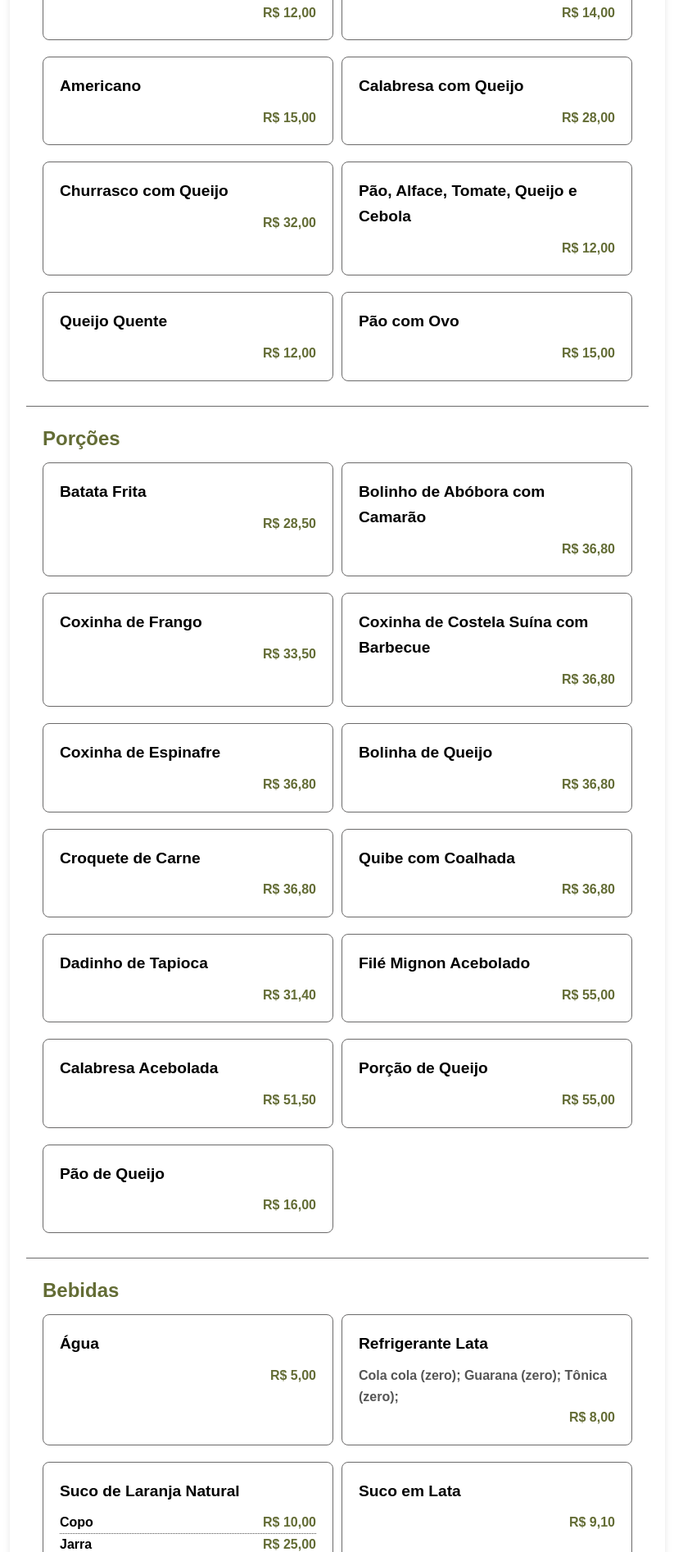
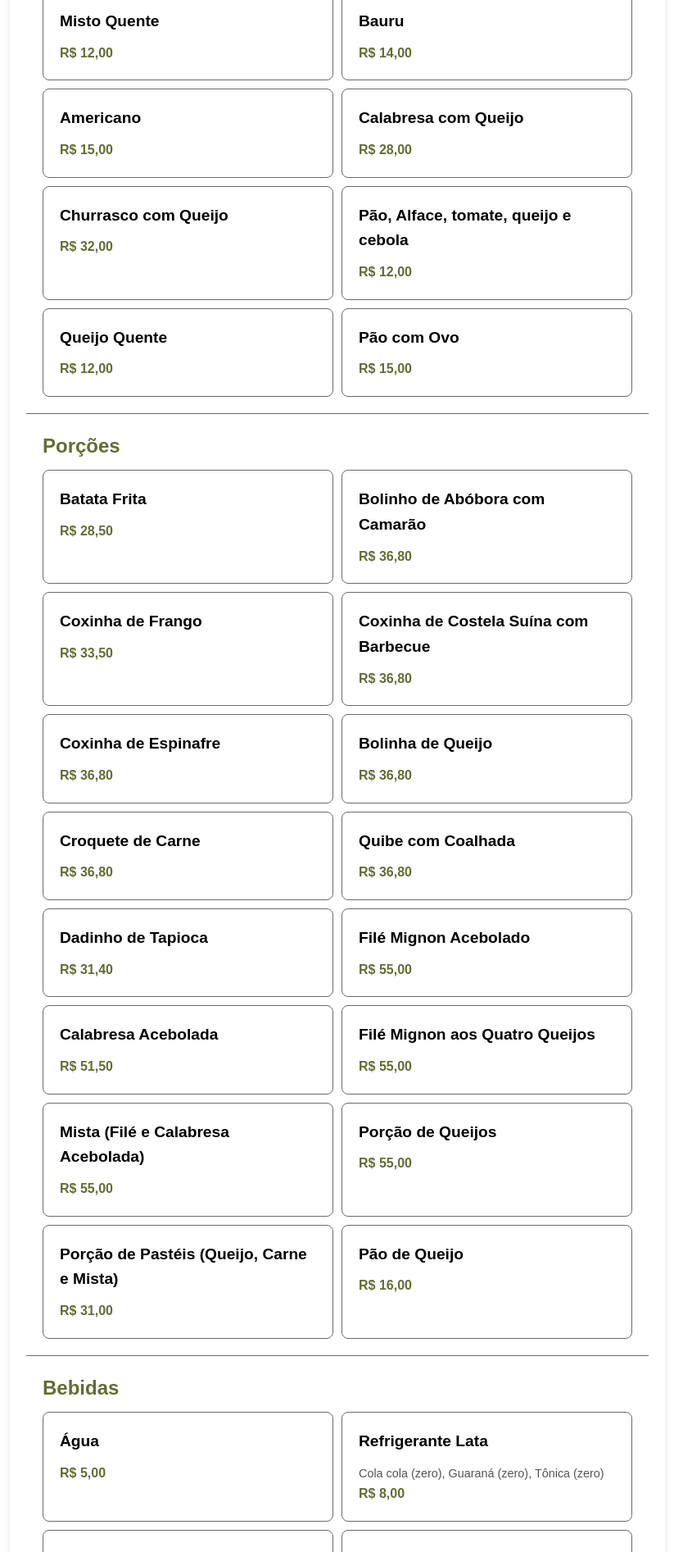
Before and after one commit to DanielFranceschi/MenuWeb, a plain HTML site: page index.html in a window 1280 px wide. Shown: the part 907-2800 px from the top of the page at 82% size, without its empty margins (228-1051 px from the left). Drawn offline with Linux system fonts and the light colour scheme.

Commit message:
Description

```diff
--- a/index.html
+++ b/index.html
@@ -9,7 +9,7 @@
 <body class="menu-container">
     <!-- Header -->
     <header class="menu-header">
-        <img src="image/latrattoria.jpeg" alt="">
+        <img src="image/latrattoria.jpeg" alt="La Trattoria">
         <h1 class="menu-header__title">Cardápio</h1>
     </header>
 
@@ -19,62 +19,80 @@
         <section class="menu-section">
             <h2 class="menu-section__title">Lanches</h2>
             <div class="menu-section__items">
+                <!-- Reutilize o formato consistente para itens -->
                 <article class="menu-item">
                     <h3 class="menu-item__name">X – Salada com Fritas</h3>
-                    <p class="menu-item__price">R$ 29,50</p>
+                    <p class="menu-item__description">
+                        Pão de hambúrguer, salada, muçarela, hambúrguer artesanal com acompanhamento de meia porção de batata frita.
+                    </p>
+                    <span class="menu-item__price">R$ 29,50</span>
                 </article>
                 <article class="menu-item">
                     <h3 class="menu-item__name">Misto no Croissant</h3>
-                    <p class="menu-item__price">R$ 18,00</p>
+                    <p class="menu-item__description"></p>
+                    <span class="menu-item__price">R$ 18,00</span>
                 </article>
                 <article class="menu-item">
                     <h3 class="menu-item__name">Croissant Requeijão ou Manteiga</h3>
-                    <p class="menu-item__price">R$ 16,00</p>
+                    <p class="menu-item__description"></p>
+                    <span class="menu-item__price">R$ 16,00</span>
                 </article>
                 <article class="menu-item">
                     <h3 class="menu-item__name">Ovo mexido/pão italiano e requeijão</h3>
-                    <p class="menu-item__price">R$ 22,00</p>
+                    <p class="menu-item__description"></p>
+                    <span class="menu-item__price">R$ 22,00</span>
                 </article>
                 <article class="menu-item">
                     <h3 class="menu-item__name">Pão Italiano na Manteiga</h3>
-                    <p class="menu-item__price">R$ 8,00</p>
+                    <p class="menu-item__description"></p>
+                    <span class="menu-item__price">R$ 8,00</span>
                 </article>
                 <article class="menu-item">
                     <h3 class="menu-item__name">Pão Italiano com Requeijão</h3>
-                    <p class="menu-item__price">R$ 9,00</p>
+                    <p class="menu-item__description"></p>
+                    <span class="menu-item__price">R$ 9,00</span>
                 </article>
                 <article class="menu-item">
                     <h3 class="menu-item__name">Misto Quente</h3>
-                    <p class="menu-item__price">R$ 12,00</p>
+                    <p class="menu-item__description"></p>
+                    <span class="menu-item__price">R$ 12,00</span>
                 </article>
                 <article class="menu-item">
                     <h3 class="menu-item__name">Bauru</h3>
-                    <p class="menu-item__price">R$ 14,00</p>
+                    <p class="menu-item__description"></p>
+                    <span class="menu-item__price">R$ 14,00</span>
                 </article>
                 <article class="menu-item">
                     <h3 class="menu-item__name">Americano</h3>
-                    <p class="menu-item__price">R$ 15,00</p>
+                    <p class="menu-item__description"></p>
+                    <span class="menu-item__price">R$ 15,00</span>
                 </article>
                 <article class="menu-item">
                     <h3 class="menu-item__name">Calabresa com Queijo</h3>
-                    <p class="menu-item__price">R$ 28,00</p>
+                    <p class="menu-item__description"></p>
+                    <span class="menu-item__price">R$ 28,00</span>
                 </article>
                 <article class="menu-item">
                     <h3 class="menu-item__name">Churrasco com Queijo</h3>
-                    <p class="menu-item__price">R$ 32,00</p>
+                    <p class="menu-item__description"></p>
+                    <span class="menu-item__price">R$ 32,00</span>
                 </article>
                 <article class="menu-item">
-                    <h3 class="menu-item__name">Pão, Alface, Tomate, Queijo e Cebola</h3>
-                    <p class="menu-item__price">R$ 12,00</p>
+                    <h3 class="menu-item__name">Pão, Alface, tomate, queijo e cebola</h3>
+                    <p class="menu-item__description"></p>
+                    <span class="menu-item__price">R$ 12,00</span>
                 </article>
                 <article class="menu-item">
                     <h3 class="menu-item__name">Queijo Quente</h3>
-                    <p class="menu-item__price">R$ 12,00</p>
+                    <p class="menu-item__description"></p>
+                    <span class="menu-item__price">R$ 12,00</span>
                 </article>
                 <article class="menu-item">
                     <h3 class="menu-item__name">Pão com Ovo</h3>
-                    <p class="menu-item__price">R$ 15,00</p>
+                    <p class="menu-item__description"></p>
+                    <span class="menu-item__price">R$ 15,00</span>
                 </article>
+                <!-- Outros itens aqui... -->
             </div>
         </section>
 
@@ -84,56 +102,69 @@
             <div class="menu-section__items">
                 <article class="menu-item">
                     <h3 class="menu-item__name">Batata Frita</h3>
-                    <p class="menu-item__price">R$ 28,50</p>
+                    <span class="menu-item__price">R$ 28,50</span>
                 </article>
                 <article class="menu-item">
                     <h3 class="menu-item__name">Bolinho de Abóbora com Camarão</h3>
-                    <p class="menu-item__price">R$ 36,80</p>
+                    <span class="menu-item__price">R$ 36,80</span>
                 </article>
                 <article class="menu-item">
                     <h3 class="menu-item__name">Coxinha de Frango</h3>
-                    <p class="menu-item__price">R$ 33,50</p>
+                    <span class="menu-item__price">R$ 33,50</span>
                 </article>
                 <article class="menu-item">
                     <h3 class="menu-item__name">Coxinha de Costela Suína com Barbecue</h3>
-                    <p class="menu-item__price">R$ 36,80</p>
+                    <span class="menu-item__price">R$ 36,80</span>
                 </article>
                 <article class="menu-item">
                     <h3 class="menu-item__name">Coxinha de Espinafre</h3>
-                    <p class="menu-item__price">R$ 36,80</p>
+                    <span class="menu-item__price">R$ 36,80</span>
                 </article>
                 <article class="menu-item">
                     <h3 class="menu-item__name">Bolinha de Queijo</h3>
-                    <p class="menu-item__price">R$ 36,80</p>
+                    <span class="menu-item__price">R$ 36,80</span>
                 </article>
                 <article class="menu-item">
                     <h3 class="menu-item__name">Croquete de Carne</h3>
-                    <p class="menu-item__price">R$ 36,80</p>
+                    <span class="menu-item__price">R$ 36,80</span>
                 </article>
                 <article class="menu-item">
                     <h3 class="menu-item__name">Quibe com Coalhada</h3>
-                    <p class="menu-item__price">R$ 36,80</p>
+                    <span class="menu-item__price">R$ 36,80</span>
                 </article>
                 <article class="menu-item">
                     <h3 class="menu-item__name">Dadinho de Tapioca</h3>
-                    <p class="menu-item__price">R$ 31,40</p>
+                    <span class="menu-item__price">R$ 31,40</span>
                 </article>
                 <article class="menu-item">
                     <h3 class="menu-item__name">Filé Mignon Acebolado</h3>
-                    <p class="menu-item__price">R$ 55,00</p>
+                    <span class="menu-item__price">R$ 55,00</span>
                 </article>
                 <article class="menu-item">
                     <h3 class="menu-item__name">Calabresa Acebolada</h3>
-                    <p class="menu-item__price">R$ 51,50</p>
+                    <span class="menu-item__price">R$ 51,50</span>
                 </article>
                 <article class="menu-item">
-                    <h3 class="menu-item__name">Porção de Queijo</h3>
-                    <p class="menu-item__price">R$ 55,00</p>
+                    <h3 class="menu-item__name">Filé Mignon aos Quatro Queijos</h3>
+                    <span class="menu-item__price">R$ 55,00</span>
+                </article>
+                <article class="menu-item">
+                    <h3 class="menu-item__name">Mista (Filé e Calabresa Acebolada)</h3>
+                    <span class="menu-item__price">R$ 55,00</span>
+                </article>
+                <article class="menu-item">
+                    <h3 class="menu-item__name">Porção de Queijos</h3>
+                    <span class="menu-item__price">R$ 55,00</span>
+                </article>
+                <article class="menu-item">
+                    <h3 class="menu-item__name">Porção de Pastéis (Queijo, Carne e Mista)</h3>
+                    <span class="menu-item__price">R$ 31,00</span>
                 </article>
                 <article class="menu-item">
                     <h3 class="menu-item__name">Pão de Queijo</h3>
-                    <p class="menu-item__price">R$ 16,00</p>
+                    <span class="menu-item__price">R$ 16,00</span>
                 </article>
+                <!-- Outros itens aqui... -->
             </div>
         </section>
 
@@ -143,37 +174,31 @@
             <div class="menu-section__items">
                 <article class="menu-item">
                     <h3 class="menu-item__name">Água</h3>
-                            <p class="menu-item__price">R$ 5,00</p>
+                    <span class="menu-item__price">R$ 5,00</span>
                 </article>
                 <article class="menu-item">
                     <h3 class="menu-item__name">Refrigerante Lata</h3>
-                            <p class="menu-item__description"> Cola cola (zero); Guarana (zero); Tônica (zero);</p>
-                            <p class="menu-item__price">R$ 8,00</p>
+                    <span class="menu-item__description">Cola cola (zero), Guaraná (zero), Tônica (zero)</span>
+                    <span class="menu-item__price">R$ 8,00</span>
                 </article>
-
                 <article class="menu-item">
                     <h3 class="menu-item__name">Suco de Laranja Natural</h3>
-                            <p class="menu-item__dots">
-                                <span class="menu-item__label">Copo</span>
+                    <span class="menu-item__dots">
+                        <span class="menu-item__label">Copo:</span>
                         <span class="menu-item__price">R$ 10,00</span>
-                            </p>
-                            <p class="menu-item__dots">
-                                <span class="menu-item__label">Jarra</span>
+                    </span>
+                    <span class="menu-item__dots">
+                        <span class="menu-item__label">Jarra:</span>
                         <span class="menu-item__price">R$ 25,00</span>
-                            </p>
+                    </span>
                 </article>
                 <article class="menu-item">
                     <h3 class="menu-item__name">Suco em Lata</h3>
-                            <p class="menu-item__price">R$ 9,10</p>
+                    <span class="menu-item__price">R$ 9,10</span>
                 </article>
                 <article class="menu-item">
                     <h3 class="menu-item__name">Café</h3>
-                            <p class="menu-item__price">R$ 6,00</p>
-                        </article>
-                        <article class="menu-item">
-                            <h3 class="menu-item__name"></h3>
-                            <span class="menu-item__price"></span>
-                            <span class="menu-item__price"></span>
+                    <span class="menu-item__price">R$ 6,00</span>
                 </article>
             </div>
         </section>
--- a/styles.css
+++ b/styles.css
@@ -7,7 +7,7 @@
 
 /* Variáveis globais */
 :root {
-    --color-primary: #636c35;
+    --color-primary: #636c34;
     --color-secondary: #ffffff;
     --color-accent: #000000;
     --color-text-light: #555;
@@ -78,8 +78,6 @@ body {
 }
 
 .menu-item {
-    align-items: center;
-    margin-bottom: 10px;
     padding: var(--spacing-medium);
     border: 1px solid var(--color-border);
     border-radius: var(--radius);
@@ -100,10 +98,8 @@ body {
 }
 
 .menu-item__description {
-    display: flex;
-    font-weight: bold;
-    font-size: 1rem;
-    justify-content: space-between;
+    font-size: 0.9rem;
+    margin-bottom: var(--spacing-small);
     color: var(--color-text-light);
 }
 
@@ -128,7 +124,6 @@ body {
     border-bottom: 1px dotted rgb(78, 78, 78);
 }
 
-
 /* Responsividade */
 @media (min-width: 600px) {
     .menu-section__items {
```
Lines whose indentation alone changed are shown as unchanged.
